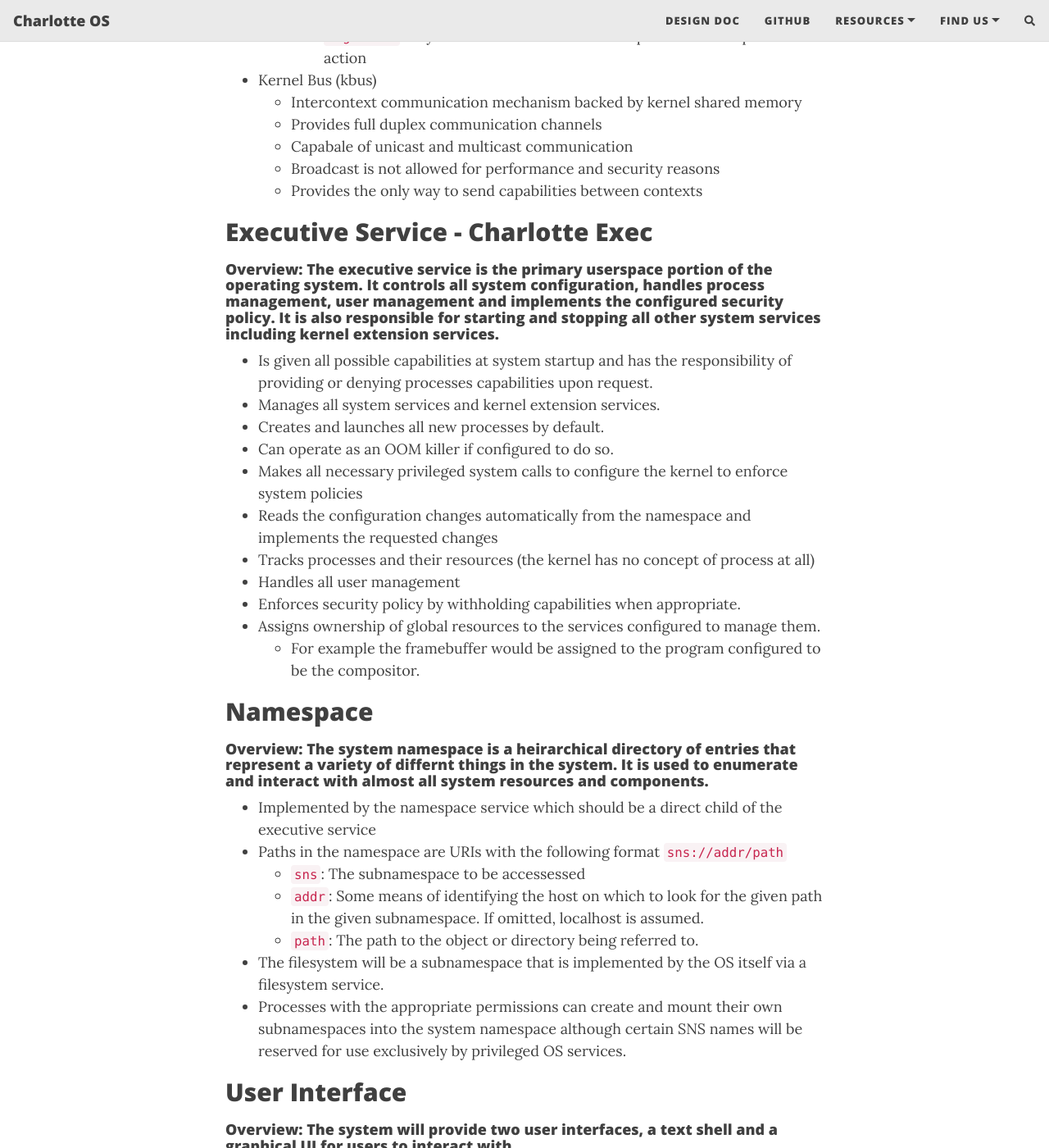
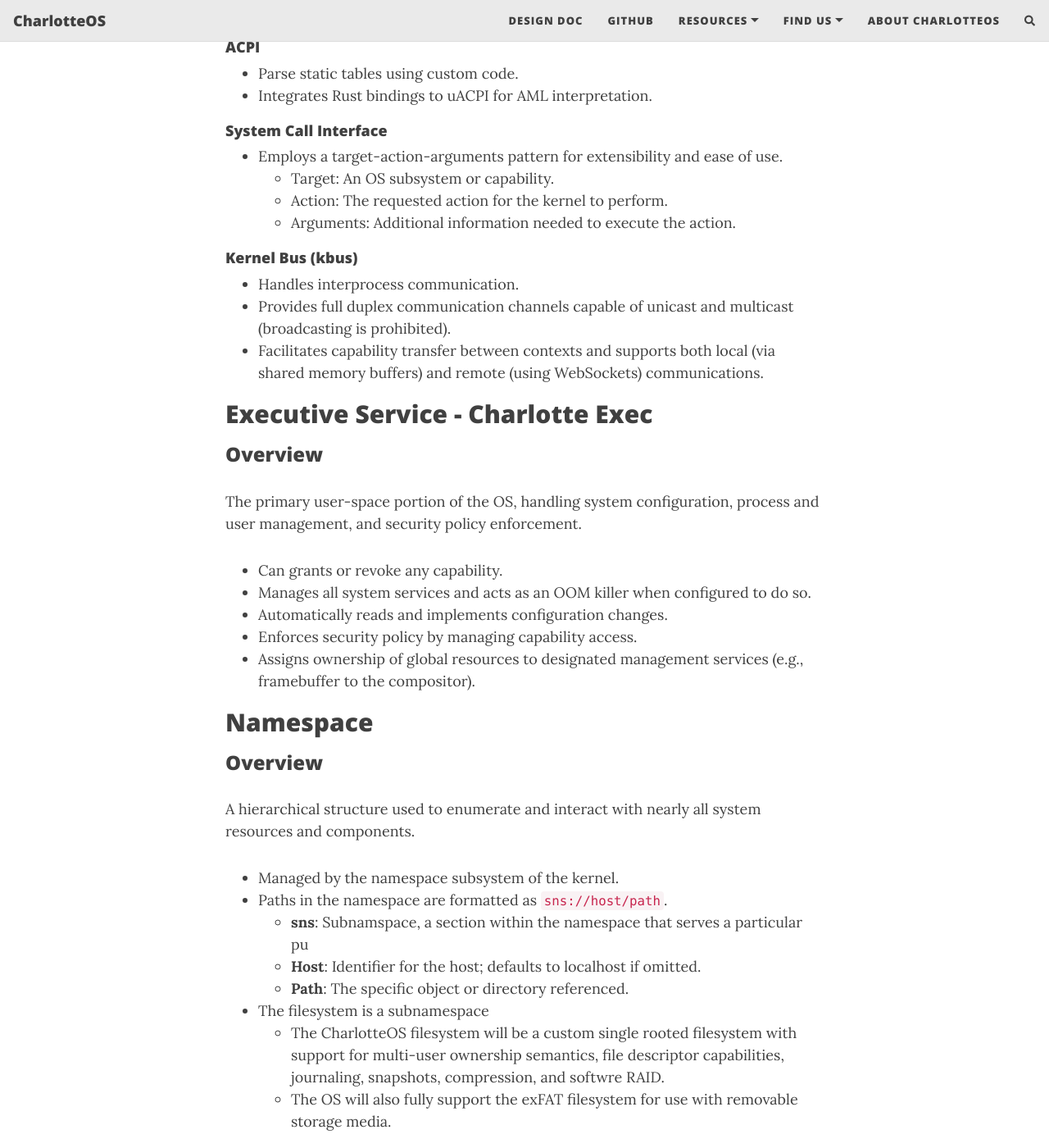
Before and after one commit to charlotte-os/charlotte-os.github.io, a Jekyll site: the page built from design.md, in a window 1280 px wide and 1400 px high, scrolled down 1809 px. Shown: the whole window at 82% size. Built offline with Jekyll 4.4.1, drawn with Linux system fonts in a browser that asks for light colours; nearby versions of some CDN libraries; comment, search, counter and statistics services are not loaded; some of the changed text lies outside the part shown.

Commit message:
Updated main page, updated design doc, fixed and re-enabled about page.

```diff
--- a/_config.yml
+++ b/_config.yml
@@ -10,10 +10,10 @@
 ############################
 
 # Name of website
-title: Charlotte OS
+title: CharlotteOS
 
 # Your name to show in the footer
-author: The Charlotte OS Team
+author: The CharlotteOS Team
 
 ###############################################
 # --- List of links in the navigation bar --- #
@@ -30,7 +30,7 @@
     - Discord: "https://discord.com/invite/Kd2XJugp"
     - Reddit: "https://www.reddit.com/r/CharlotteOS"
     - Email: "mailto:charlotte-os@outlook.com"
-# About Charlotte: "about"
+  About CharlotteOS: "about"
 
 ################
 # --- Logo --- #
@@ -90,7 +90,7 @@
 
 # If you want your website to generate an RSS feed, provide a description
 # The URL for the feed will be https://<your_website>/feed.xml
-rss-description: Get the latest news and posts about Charlotte OS.
+rss-description: Get the latest news and posts about CharlotteOS.
 
 ###########################
 # --- General options --- #
--- a/about.md
+++ b/about.md
@@ -1,18 +1,25 @@
 ---
 layout: page
-title: About Charlotte
-subtitle: Kitty go purrrrrrrrrrr!
+title: About CharlotteOS
 ---
 
-![Charlotte](/assets/img/charlotte.jpg){: .mx-auto.d-block :}
+CharlotteOS is an extremely ambitious novel operating system project. It will be a capability-based, quasi-exokernel OS with paravirtualized hardware interfaces and strong process isolation.
 
-My name is Charlotte. I am a cat:
+#### CharlotteOS is built around three crucial design points:
 
-- I rock a great mustache
-- I'm extremely loyal to my family
+- **Capability-based security**: Capabilities are tokens that refer to particular units of a given system resource along with an associated set of permissions. Processes will only be able to perform actions on system resources if they have the capabilities needed to do so.
+- **Paravirtualized kernel interfaces**: The kernel, Charlotte Core, will present a set of well-defined, common interfaces for each supported device type which will be mapped by drivers to the equivalent functionality on real hardware, providing fine grained access to hardware functionality and opportunities for software optimization without compromising on security or stability. Higher level abstractions over these low level interfaces will also be available through the use of system libraries.
+- **Strongly-typed namespace**: A hierarchical, strongly-typed global namespace will allow for seamless management of system resources and components, making it easy to enumerate and interact with the system. Namespace paths will be URIs which will ease their use and also allow accesses to the namespaces of other hosts without having to mount and unmount directories at all. The filesystem will be part of the namespace with files being one of many types of namespace entries. Unprivileged processes will only be able to access the portions of the namespace that they have the capabilities to see and access.
 
-What else do you need?
+CharlotteOS will leverage these concepts to be a modern, open-source operating system that exemplifies all of security, performance, flexibility, and ease of use with no compromises. Processes will be heavily sandboxed, with inter-process communication primarily occurring through the kernel bus (kbus), a high-performance communication mechanism for both local and remote communication and the only means by which processes may exchange capabilities.
 
-### My story
+#### Other tentatively planned features include:
+- Widget-style GUI inspired by KDE Plasma
+- Dynamic Quantum Round Robin thread scheduling
+- Advanced memory management with processes able to control their own address spaces to a significant degree
+- Modular kernel architecture to support third party extensions and drivers
+- Robust remote desktop capabilities
 
-To be honest, I'm having some trouble remembering right now, so why don't you just watch [my movie](https://en.wikipedia.org/wiki/The_Princess_Bride_%28film%29) and it will answer **all** your questions.
+CharlotteOS plans to offer a unique blend of low-level control for developers and system administrators and ease of use for normal users with the goal of meeting the needs of all of them.
+
+We are actively seeking collaborators who share our vision of building this type of operating system. If you have expertise in OS development or system programming and want to help please join our discord server: [https://discord.gg/XPzJtqFVEe](https://discord.gg/XPzJtqFVEe). Also check out our Github organization to keep up with our progress and possibly help out: [https://github.com/charlotte-os](https://github.com/charlotte-os)
--- a/design.md
+++ b/design.md
@@ -1,100 +1,104 @@
 ---
 layout: page
-title: Charlotte OS Design Document
-# subtitle: Kitty go purrrrrrrrrrr!
+title: CharlotteOS Design Document
 ---
+
+# CharlotteOS Design Document
 
 ## General
 
-- Design Goals
-	- Ease of use for nontechnical users
-	- Ease of troubleshooting for both technical and nontechnical users
-	- Ease of developing applications
-	- Providing an erognomic environment for developers
-	- Making the system itself easy to hack on
-		- Ensure all OS code is well organized and well documented
-- MPL 2.0 License used when possible
-- Include features that each set of target users care about
-- Provide a modern set of user interfaces
-	- Create a good looking and well optimized native Rust UI
-		- Widget based GUI inspired by KDE Plasma
-	- Create a modern and easy to use text shell
-		- More feature rich API than curses and conio
-		- Potentially allow mouse usage
+### Design Goals
+- Ensure ease of use for non-technical users.
+- Facilitate easy troubleshooting for both technical and non-technical users.
+- Simplify the development of applications.
+- Provide an ergonomic environment for developers.
+- Make the system straightforward to modify (hackability).
+  - Ensure all OS code is well-organized and well-documented.
+- Use the GPL 3.0 License wherever possible.
+- Include features valued by different target user groups.
+- Deliver a modern set of user interfaces.
+  - Develop a visually appealing and well-optimized native Rust UI.
+    - Widget-based GUI inspired by KDE Plasma.
 
 ## Kernel - Charlotte Core
 
-#### Overview: The kernel will provide mechanisms to make use of hardware resources and it will enforce the policies set by privileged userspace software.
+### Overview
+The kernel facilitates access to hardware resources and enforces policies set by privileged user-space software.
 
-- Hybrid Kernel
-	- Kernel extensions run as privileged processes in userspace
-	- Drivers can be compiled into the kernel or run as kernel extensions
-- Memory Management
-	- MMU required
-	- Physical Memory Manager
-		- Tracks used and unused page frames
-		- Tracks number of page frames that may be needed but have not yet been allocated
-	- Virtual Menmory Manager
-		- An interface provided by the arch module in the kernel to abstract over ISA specific page map management operations
-		- Operations
-			- Create a new page map
-			- Delete an existing page map
-			- Add mappings to an existing page map
-			- Remove mappings from an existing page map
-			- Set or clear pages' present bits
-			- Change MMU permissions on one or more page(s) in a given page map
-		- Given the number of ISA specific operations involved this subsystem is best implemented in arch on a per ISA basis
-		and abstracted to a common interface.
-- Thread Scheduling
-	- TBD
-- ACPI
-	- Static tables are parsed using custom code
-	- AML interpretation will be performed using Rust bindings to LAI, the Lightweight AML Interprer
-- System Call Interface
-	- The system call interface will use a `target-action-arguments` pattern for extensibility and ease of use
-		- `target`: Either an OS subsystem or capability
-		- `action`: The requested action for the kernel to perform
-		- `arguments`: Any other information needed to perform the requested action
-- Kernel Bus (kbus)
-	- Intercontext communication mechanism backed by kernel shared memory
-	- Provides full duplex communication channels
-	- Capabale of unicast and multicast communication
-	- Broadcast is not allowed for performance and security reasons
-	- Provides the only way to send capabilities between contexts
+#### Modular Monolithic Kernel
+- Drivers and kernel modules must use the same compiler version as the kernel they target.
+- Each kernel release will explicitly specify the compiler version used for its build, ensuring that all modules are compatible.
+- Charlotte Core does not guarantee internal stability; module developers are responsible for ensuring compatibility with new kernel releases.
+- If module authors wish to use languages other than Rust, they must provide their own C FFI wrapper module to serve as an interface. This wrapper ensures that the module can communicate with the kernel while using the language of the author’s choice.
+- The package manager will facilitate easier integration and management of modules, streamlining updates and compatibility checks.
+
+#### Memory Management
+- MMU Required by target system
+- **Physical Memory Manager**
+  - Tracks used and unused page frames using a simple bitmap.
+  - Tracks the number of frames that may be needed later for CoW and demand paging.
+- **Virtual Memory Manager**
+  - Provided by the arch module to abstract ISA-specific page map management operations.
+  - Operations include creating and deleting page maps, adding/removing mappings, and managing MMU permissions and other settings on pages.
+  - On the x86-64 ISA, this includes handling MTRRs and PATs
+
+#### Thread Scheduling
+- Single scheduler tunable for either latency or throughput.
+- Uses a preemptive form of Dynamic Quantum Round Robin as the primary scheduling algorithm to achieve weighted fair scheduling.
+
+#### ACPI
+- Parse static tables using custom code.
+- Integrates Rust bindings to uACPI for AML interpretation.
+
+#### System Call Interface
+- Employs a target-action-arguments pattern for extensibility and ease of use.
+  - Target: An OS subsystem or capability.
+  - Action: The requested action for the kernel to perform.
+  - Arguments: Additional information needed to execute the action.
+
+#### Kernel Bus (kbus)
+- Handles interprocess communication.
+- Provides full duplex communication channels capable of unicast and multicast (broadcasting is prohibited).
+- Facilitates capability transfer between contexts and supports both local (via shared memory buffers) and remote (using WebSockets) communications.
 
 ## Executive Service - Charlotte Exec
 
-#### Overview: The executive service is the primary userspace portion of the operating system. It controls all system configuration, handles process management, user management and implements the configured security policy. It is also responsible for starting and stopping all other system services including kernel extension services.
-- Is given all possible capabilities at system startup and has the responsibility of providing or denying processes capabilities upon request.
-- Manages all system services and kernel extension services.
-- Creates and launches all new processes by default.
-- Can operate as an OOM killer if configured to do so.
-- Makes all necessary privileged system calls to configure the kernel to enforce system policies
-- Reads the configuration changes automatically from the namespace and implements the requested changes
-- Tracks processes and their resources (the kernel has no concept of process at all)
-- Handles all user management
-- Enforces security policy by withholding capabilities when appropriate.
-- Assigns ownership of global resources to the services configured to manage them.
-    - For example the framebuffer would be assigned to the program configured to be the compositor.
+### Overview
+The primary user-space portion of the OS, handling system configuration, process and user management, and security policy enforcement.
+
+- Can grants or revoke any capability.
+- Manages all system services and acts as an OOM killer when configured to do so.
+- Automatically reads and implements configuration changes.
+- Enforces security policy by managing capability access.
+- Assigns ownership of global resources to designated management services (e.g., framebuffer to the compositor).
 
 ## Namespace
 
-#### Overview: The system namespace is a heirarchical directory of entries that represent a variety of differnt things in the system. It is used to enumerate and interact with almost all system resources and components.
+### Overview
+A hierarchical structure used to enumerate and interact with nearly all system resources and components.
 
-- Implemented by the namespace service which should be a direct child of the executive service
-- Paths in the namespace are URIs with the following format `sns://addr/path`
-	- `sns`: The subnamespace to be accessessed
-	- `addr`: Some means of identifying the host on which to look for the given path in the given subnamespace. If omitted, localhost is assumed.
-	- `path`: The path to the object or directory being referred to.
-- The filesystem will be a subnamespace that is implemented by the OS itself via a filesystem service.
-- Processes with the appropriate permissions can create and mount their own subnamespaces into the system namespace although certain SNS names will be reserved for use exclusively by privileged OS services.
+- Managed by the namespace subsystem of the kernel.
+- Paths in the namespace are formatted as `sns://host/path`.
+  - **sns**: Subnamspace, a section within the namespace that serves a particular pu
+  - **Host**: Identifier for the host; defaults to localhost if omitted.
+  - **Path**: The specific object or directory referenced.
+- The filesystem is a subnamespace
+  - The CharlotteOS filesystem will be a custom single rooted filesystem with support for multi-user ownership semantics, file descriptor capabilities, journaling, snapshots, compression, and softwre RAID.
+  - The OS will also fully support the exFAT filesystem for use with removable storage media.
 
 ## User Interface
 
-#### Overview: The system will provide two user interfaces, a text shell and a graphical UI for users to interact with.
+### Overview
+The primary user interaction with the system is through a graphical shell.
 
-- Text UI
-	- A rich TUI that allows users to interact with the system.
-	- The programming interface for the TUI should be richer than curses or conio and potentially allow a mouse to be used
-- Graphical UI
-	- A widget based UI modelled after the KDE Plasma Desktop but made more multitouch friendly
+- CharlotteOS will be a GUI first operating system
+  - Widget-based UI modeled after the KDE Plasma Desktop.
+  - Includes robust support for remote desktop functionality using a secure protocol.
+- Terminal mode will be supported for environments where a GUI is not desirable or possible.
+  - Can be shown on a display or made available via serial or SSH over a network
+
+## Command Shell
+- Provides an easy to use but also scriptable command shell
+- Shell scripts inspired by assembly code with each command to be esecuted on a separate line with its operands
+  - Control flow will be possible via branch commands
+  - This will make it easy to generate shell scripts on the fly
```
Also changed, not shown: _includes/index_custom.html (+32 -14 lines), README.md.
